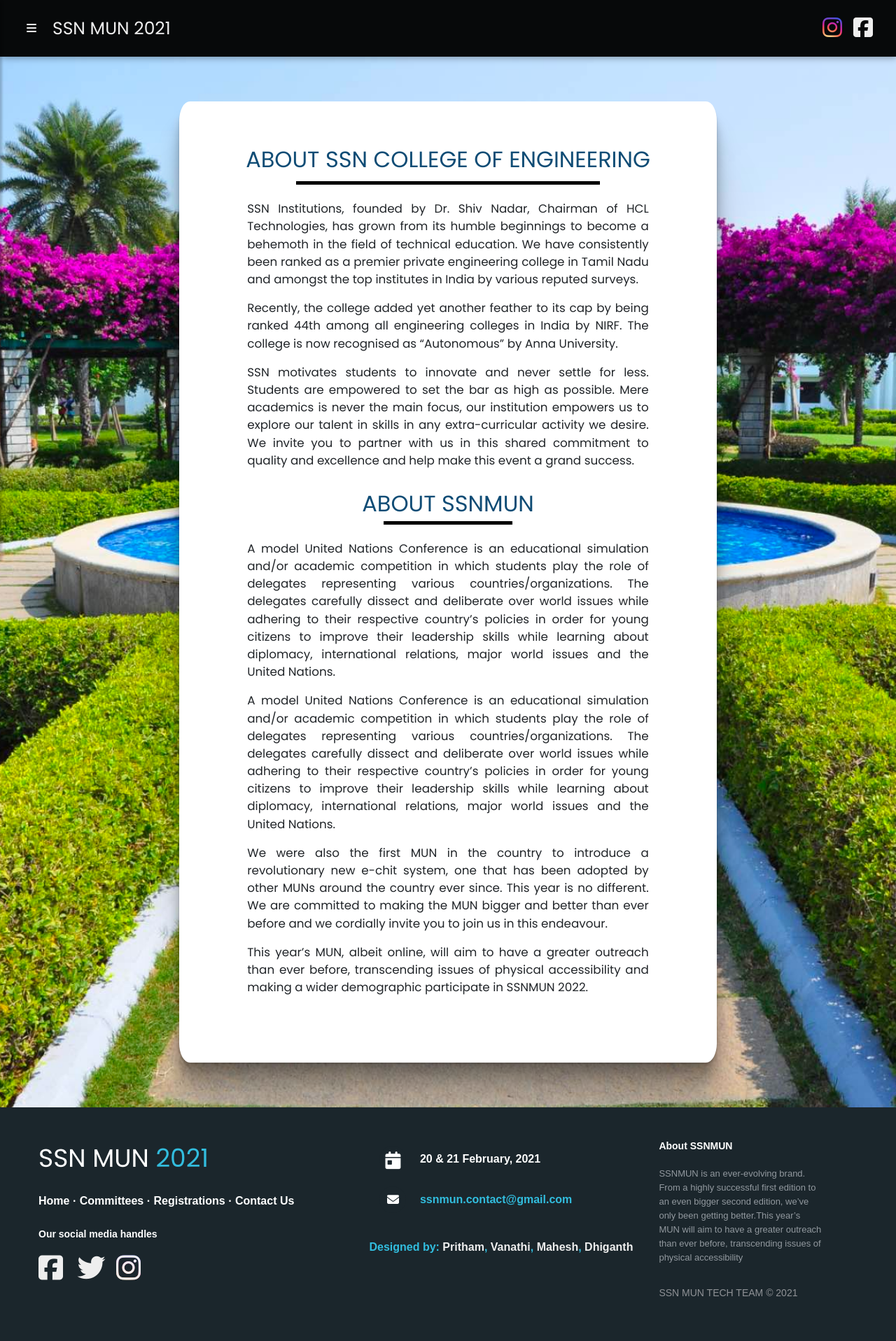
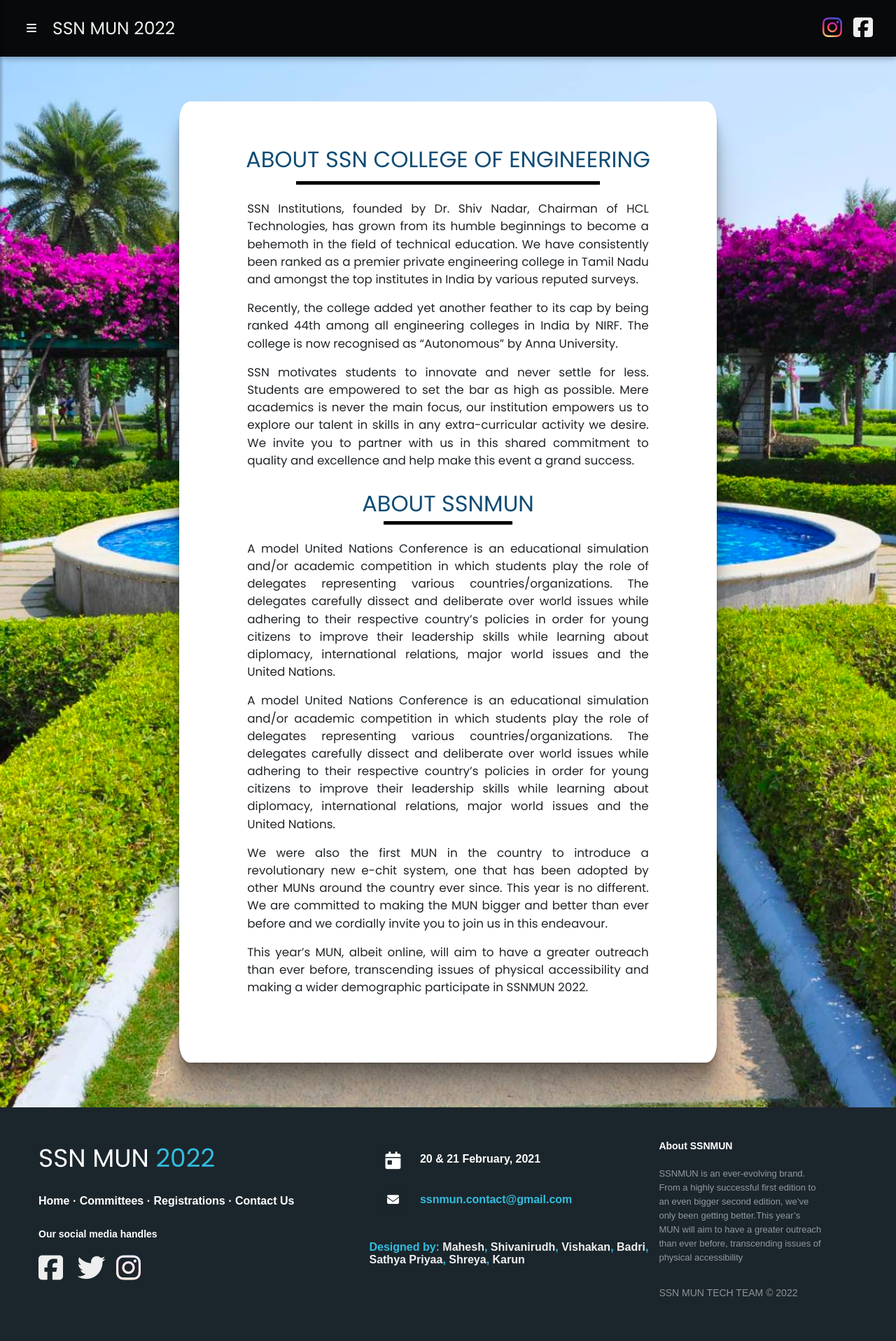
Before and after one commit to MaheshBharadwaj/SSN-MUN-Website, a Flask app: page /about in a window 1280 px wide. Shown: the whole page at 70% size. Run offline with Flask 2, Linux system fonts and the light colour scheme; some libraries are stand-ins or nearby versions; some web fonts are replaced.

Commit message:
Updated logos, year & tech team

```diff
--- a/app.py
+++ b/app.py
@@ -58,9 +58,12 @@ def get_committee(id: str):
 
 
 def authors_shuffle():
-    authors = [{'name': 'Mahesh', 'github': "https://github.com/maheshbharadwaj"}, {'name': 'Vanathi', 'github': "https://github.com/vanathi-g"},
-               {'name': 'Dhiganth', 'github': "https://github.com/dhiganthrao"}, {'name': 'Pritham', 'github': "https://github.com/prithamimmanuel"}]
-    random.shuffle(authors)
+    authors = [{'name': 'Mahesh', 'github': "https://github.com/maheshbharadwaj"}, {'name': "Shivanirudh", 'github': "https://github.com/Shivanirudh"},
+                {'name': 'Vishakan', 'github': "https://github.com/svishakan"}, {'name': 'Badri', 'github': "https://github.com/MBadriNarayanan"},
+                {'name': 'Sathya Priyaa', 'github': "https://github.com/sathyapriyaa-sketch"},
+                {'name': 'Shreya', 'github': "https://github.com/shreya1110-dev"},
+                {'name': 'Karun', 'github': "https://github.com/Karun842002"}]
+    #random.shuffle(authors)
     return(authors)
 
 
--- a/static/css/index.css
+++ b/static/css/index.css
@@ -213,7 +213,7 @@ ul ul a {
     /* background: #cddde4; */
 
     background: transparent;
-    background-image: url(../images/colourlogo_withdatenew.png);
+    background-image: url(../images/colourlogo_year.png);
     height: calc(100vh - 70px);
     background-position: center;
     background-repeat: no-repeat;
--- a/static/js/committees.json
+++ b/static/js/committees.json
@@ -26,7 +26,7 @@
     "fullName": "Observer Research Foundation",
     "cardName": "ORF",
     "cardFullName": "Observer Research Foundation",
-    "img": "images/committees/orf_logo.png",
+    "img": "images/committees/orf_logo_r.png",
     "agenda": "",
     "description": "The Observer Research Foundation seeks to lead and aid policy thinking towards building a strong and prosperous India in a fair and equitable world.\nThe ORF helps discover and inform India's choices. It also carries Indian voices and ideas to forums aiming to shape global debates. It provides non-partisan, independent, well-researched analyses and inputs to diverse decision-makers in governments, business communities, and academia and to civil society around the world.\nWe, the Organising Committee of SSNMUN 2022, are excited to announce that the Observer Research Foundation (ORF) will be the 4th committee simulated in our upcoming online conference. Join it, and be the raven on India’s shoulder, whispering to Her the truth and the path to a brighter tomorrow."
     },
--- a/templates/base.html
+++ b/templates/base.html
@@ -43,7 +43,7 @@
 
         <nav id="sidebar">
             <div class="sidebar-header">
-                <img src="{{url_for('static', filename='images/alt-colourlogo_withdate_cropped.png')}}" alt="MUN alternate logo" style="width: 245px" />
+                <img src="{{url_for('static', filename='images/mun_logo_white_2022.png')}}" alt="MUN alternate logo" style="width: 245px" />
                 <!-- <h3>SSN MUN</h3> -->
             </div>
 
@@ -128,7 +128,7 @@
                         <span><i class="fas fa-bars"></i></span>
                     </button>
                     <div class="navbar-brand">
-                        <a href="{{url_for('index')}}">SSN MUN 2021</a>
+                        <a href="{{url_for('index')}}">SSN MUN 2022</a>
                     </div>
 
                     <div class="collapse navbar-collapse" id="navbarSupportedContent">
@@ -154,7 +154,7 @@
             {% block content %}{% endblock %}
             <footer class="footer-distributed">
                 <div class="footer-left" data-aos="fade-right" data-aos-duration="1500">
-                    <h3>SSN MUN <span>2021</span></h3>
+                    <h3>SSN MUN <span>2022</span></h3>
 
                     <p class="footer-links">
                         <a href="/">Home</a> ·
@@ -186,7 +186,7 @@
                     </div>
                     <div class="footer-authors">
                         Designed by: {% for author in authors %}
-                        <a href="{{ author.github }}">{{ author.name }}</a><span>{% if loop.index < 4%}, {% endif
+                        <a href="{{ author.github }}">{{ author.name }}</a><span>{% if loop.index < 7%}, {% endif
                                 %}</span>{% endfor %}
                     </div>
                 </div>
@@ -196,7 +196,7 @@
                         <span>About SSNMUN</span> SSNMUN is an ever-evolving brand. From a highly successful first edition to an even bigger second edition, we’ve only been getting better.This year’s MUN will aim to have a greater outreach than ever before,
                         transcending issues of physical accessibility
                     </p>
-                    <p class="footer-company-name">SSN MUN TECH TEAM © 2021</p>
+                    <p class="footer-company-name">SSN MUN TECH TEAM © 2022</p>
                 </div>
             </footer>
         </div>
--- a/templates/eb-dashboard.html
+++ b/templates/eb-dashboard.html
@@ -58,7 +58,7 @@
             <div class="nav-wrapper">
 
                 <div class="brand-logo center">
-                    <div class="brand-title">SSNMUN2021
+                    <div class="brand-title">SSNMUN2022
                         <span class="brand-sub-title">E-Chit APP</span>
                     </div>
 
--- a/templates/organising_committee.html
+++ b/templates/organising_committee.html
@@ -3,7 +3,7 @@
 <div class="oc-page">
     <div class="oc-heading jumbotron">
         <h1>Organising Committee</h1>
-        <h3>SSN MUN 2021</h3>
+        <h3>SSN MUN 2022</h3>
     </div>
 
     <div class="secretariat-member">
```
Also changed, not shown: static/images/colourlogo_year.png (added), static/images/committees/hrc_logo_old.png (added), static/images/committees/ip_logo_old.png (added), static/images/committees/sc_logo_old.png (added), 7 other files.
